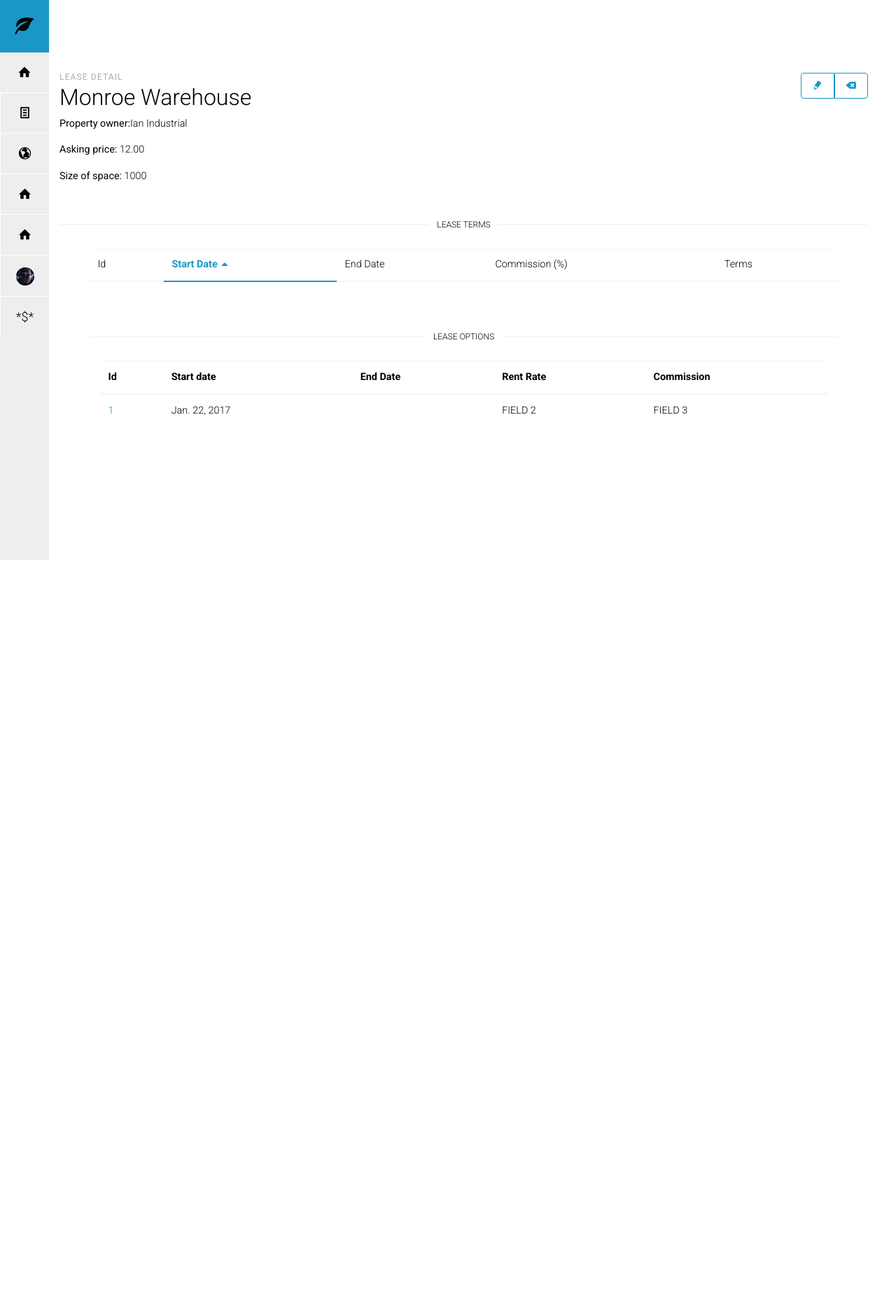
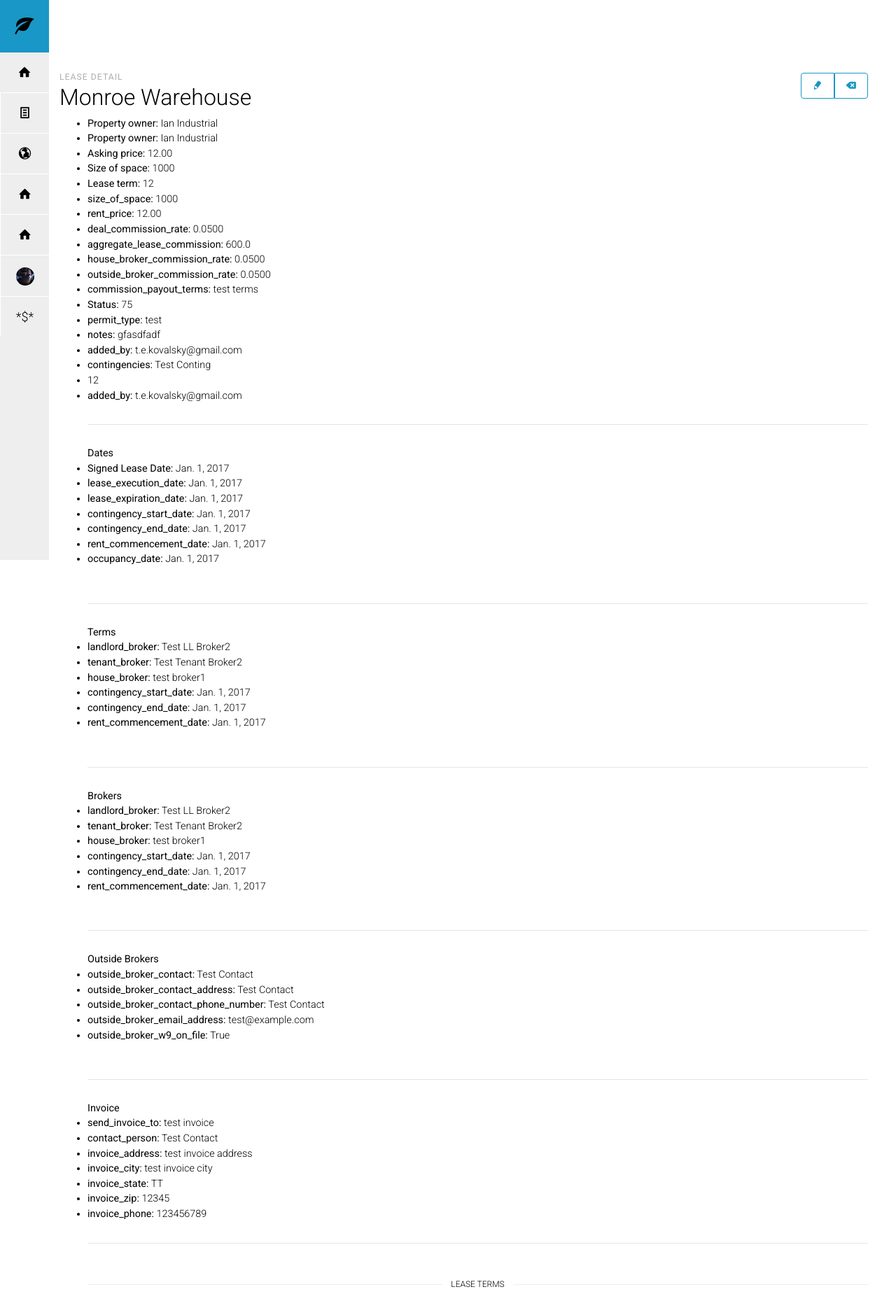
Before and after one commit to tkovalsky/commissions, a Django app: page /commissions/lease/1/ in a window 1280 px wide. Shown: the top 1869 px of the page at 70% size. Before the commit the page ends 800 px from the top, so only its background shows below. Run offline with Django 3.2, Linux system fonts and the light colour scheme; data comes from the database, SQL or seed files in the repository; both versions use the stored data as it was after the commit; lists and menus that the app fills with data are empty; parts of the project's set-up code (start-up, migrations or seed data) failed here and were passed over; some libraries are stand-ins or nearby versions.

Commit message:
added all model fields to lease detail template

```diff
--- a/commissions/models.py
+++ b/commissions/models.py
@@ -25,6 +25,21 @@ BUSINESS_TYPE = (
     ('cafe', 'Cafe'),
     )
 
+LEASE_WORKFLOW_STATUS = (
+    ('0', 'New'),
+    ('25', 'Prospect'),
+    ('50', 'Signed LOI'),
+    ('75', 'Signed Lease'),
+    ('100', 'Closed'),
+    )
+
+SALE_WORKFLOW_STATUS = (
+    ('0', 'New'),
+    ('25', 'Prospect'),
+    ('50', 'Signed LOI'),
+    ('75', 'Signed Contract'),
+    ('100', 'Closed'),
+    )
 
 
 class Sale(TimeStampedModel):
@@ -35,6 +50,7 @@ class Sale(TimeStampedModel):
     #***buyer_name = models.CharField(max_length=80, validators=[validate_content]) ***this will call the validate_content function above
     seller_name = models.CharField(max_length=80, blank=True)
     location_name = models.CharField(max_length=120, blank=True)
+    status = models.CharField(max_length=3, choices=SALE_WORKFLOW_STATUS, blank=True, default=0, help_text="Workflow status")
     transaction_close_date = models.DateField("close date", blank=True, null=True)
     asking_price = models.DecimalField(decimal_places=2, null=False, blank=False, max_digits=20, default=0)
     contract_execution_date = models.DateField("contract signed on", blank=True, null=True)
@@ -92,6 +108,7 @@ class Lease(TimeStampedModel):
     """
     tenant_name = models.CharField(max_length=80, blank=True)
     property_owner_name = models.CharField(max_length=80)
+    status = models.CharField(max_length=3, choices=LEASE_WORKFLOW_STATUS, blank=True, default=0, help_text="Workflow status")
     location_name = models.CharField(max_length=120)
     signed_lease_date = models.DateField(null=True, blank=True)
     lease_term_in_months = models.IntegerField("lease term", null=True, blank=True)
@@ -152,8 +169,6 @@ class Lease(TimeStampedModel):
     #display_option.option_commencement_date = 'Option Start Date'
 
     class Meta:
-        verbose_name = ("Lease")
-        verbose_name_plural = ("Leases")
         ordering = ("-created",)
 
 class Term(TimeStampedModel):
--- a/commissions/templates/commissions/lease_detail.html
+++ b/commissions/templates/commissions/lease_detail.html
@@ -34,11 +34,89 @@
   <h3 class="hr-divider-content hr-divider-heading">Lease Details</h3>
 </div>
 -->
-<p><strong>Property owner:</strong>{{ lease.property_owner_name }} </p>
-<p><strong>Asking price:</strong> {{ lease.rent_price }} </p>
-<p><strong>Size of space:</strong> {{ lease.size_of_space }} </p>
+<ul>
+  <li><strong>Property owner:</strong> {{ lease.property_owner_name }}
+  <li><strong>Property owner:</strong> {{ lease.property_owner_name }}
+  <li><strong>Asking price:</strong> {{ lease.rent_price }}
+  <li><strong>Size of space:</strong> {{ lease.size_of_space }}
+  <li><strong>Lease term:</strong> {{ lease.lease_term_in_months }}</li>
+  <li><strong>size_of_space:</strong> {{ lease.size_of_space }}</li>
+  <li><strong>rent_price:</strong> {{ lease.rent_price }}</li>
+  <li><strong>deal_commission_rate:</strong> {{ lease.deal_commission_rate }}</li>
+  <li><strong>aggregate_lease_commission:</strong> {{ lease.get_aggregate_lease_commission }}</li>
+  <li><strong>house_broker_commission_rate:</strong> {{ lease.house_broker_commission_rate }}</li>
+  <li><strong>outside_broker_commission_rate:</strong> {{ lease.outside_broker_commission_rate }}</li>
+  <li><strong>commission_payout_terms:</strong> {{ lease.commission_payout_terms }}</li>
+  <li><strong>Status:</strong> {{ lease.status }}</li>
+  <li><strong>permit_type:</strong> {{ lease.permit_type }}</li>
+  <li><strong>notes:</strong> {{ lease.notes }}</li>
+  <li><strong>added_by:</strong> {{ lease.added_by }}</li>
 
 
+
+
+
+
+
+
+  <li><strong>contingencies:</strong> {{ lease.contingencies }}</li>
+                        <li>{{ lease.contingency_time_in_days }}</li>
+  <li><strong>added_by:</strong> {{ lease.added_by }}</li>
+
+    <hr>
+    <strong>Dates</strong>
+    <li><strong>Signed Lease Date:</strong> {{ lease.signed_lease_date }}</li>
+    <li><strong>lease_execution_date:</strong> {{ lease.lease_execution_date }}</li>
+    <li><strong>lease_expiration_date:</strong> {{ lease.lease_expiration_date }}</li>
+    <li><strong>contingency_start_date:</strong> {{ lease.contingency_start_date }}</li>
+    <li><strong>contingency_end_date:</strong> {{ lease.contingency_end_date }}</li>
+    <li><strong>rent_commencement_date:</strong> {{ lease.rent_commencement_date }}</li>
+    <li><strong>occupancy_date:</strong> {{ lease.occupancy_date }}</li>
+    <br/>
+    <hr>
+
+    <strong>Terms</strong>
+    <li><strong>landlord_broker:</strong> {{ lease.landlord_broker }}</li>
+    <li><strong>tenant_broker:</strong> {{ lease.tenant_broker }}</li>
+    <li><strong>house_broker:</strong> {{ lease.house_broker }}</li>
+    <li><strong>contingency_start_date:</strong> {{ lease.contingency_start_date }}</li>
+    <li><strong>contingency_end_date:</strong> {{ lease.contingency_end_date }}</li>
+    <li><strong>rent_commencement_date:</strong> {{ lease.rent_commencement_date }}</li>
+
+    <br/>
+    <hr>
+    <strong>Brokers</strong>
+    <li><strong>landlord_broker:</strong> {{ lease.landlord_broker }}</li>
+    <li><strong>tenant_broker:</strong> {{ lease.tenant_broker }}</li>
+    <li><strong>house_broker:</strong> {{ lease.house_broker }}</li>
+    <li><strong>contingency_start_date:</strong> {{ lease.contingency_start_date }}</li>
+    <li><strong>contingency_end_date:</strong> {{ lease.contingency_end_date }}</li>
+    <li><strong>rent_commencement_date:</strong> {{ lease.rent_commencement_date }}</li>
+    <br/>
+    <hr>
+    <strong>Outside Brokers</strong>
+    <li><strong>outside_broker_contact:</strong> {{ lease.outside_broker_contact }}</li>
+    <li><strong>outside_broker_contact_address:</strong> {{ lease.outside_broker_contact_address }}</li>
+    <li><strong>outside_broker_contact_phone_number:</strong> {{ lease.outside_broker_contact_phone_number }}</li>
+    <li><strong>outside_broker_email_address:</strong> {{ lease.outside_broker_email_address }}</li>
+    <li><strong>outside_broker_w9_on_file:</strong> {{ lease.outside_broker_w9_on_file }}</li>
+    <br/>
+    <hr>
+    <strong>Invoice</strong>
+    <li><strong>send_invoice_to:</strong> {{ lease.send_invoice_to }}</li>
+    <li><strong>contact_person:</strong> {{ lease.contact_person }}</li>
+    <li><strong>invoice_address:</strong> {{ lease.invoice_address }}</li>
+    <li><strong>invoice_city:</strong> {{ lease.invoice_city }}</li>
+    <li><strong>invoice_state:</strong> {{ lease.invoice_state }}</li>
+    <li><strong>invoice_zip:</strong> {{ lease.invoice_zip }}</li>
+    <li><strong>invoice_phone:</strong> {{ lease.invoice_phone }} </li>
+
+
+
+
+
+
+    <hr>
 
 
   {% if lease.term_set %}
```
Also changed, not shown: commissions/admin.py (+4 -4 lines), commissions/migrations/0017_auto_20170124_0453.py (added), db.sqlite3.
